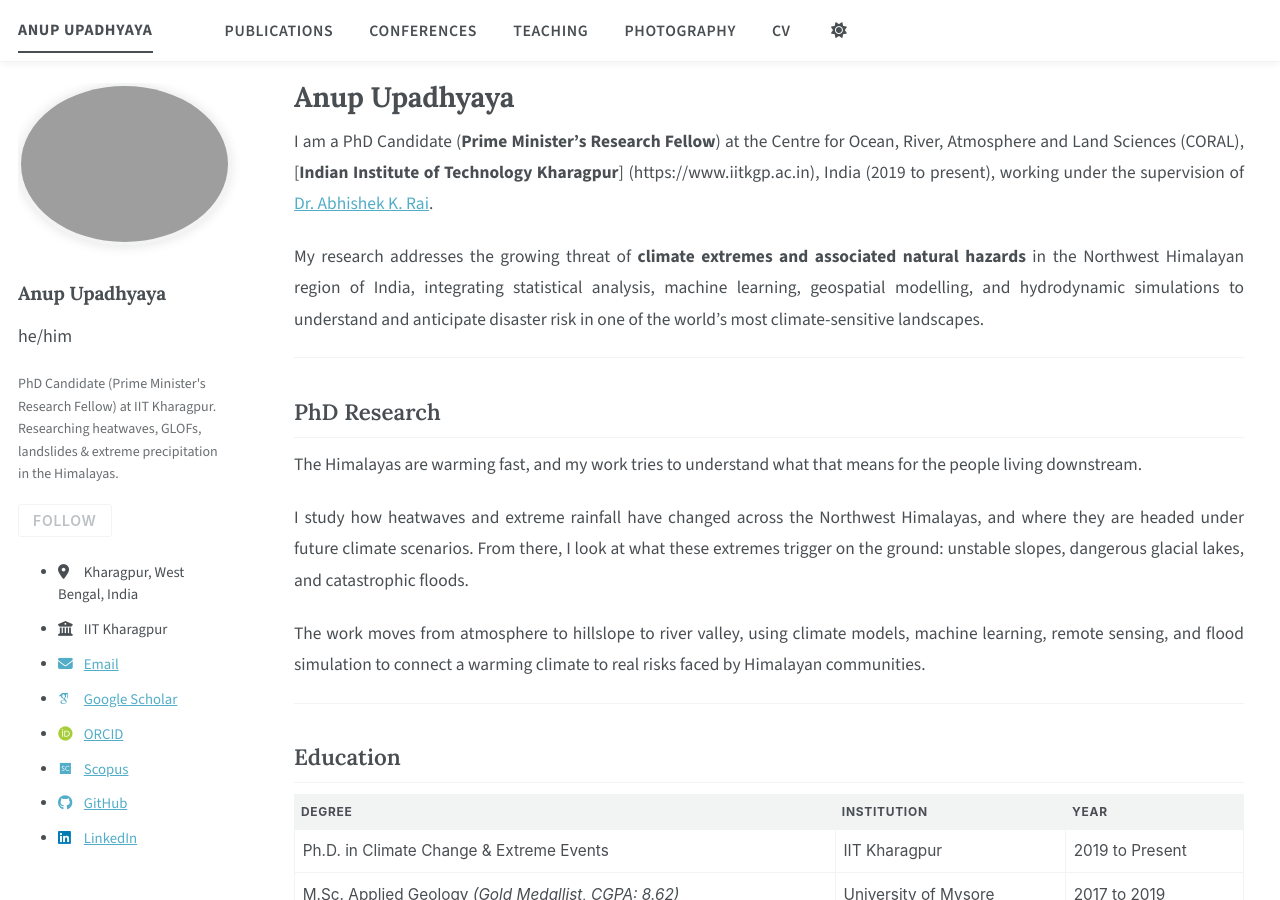
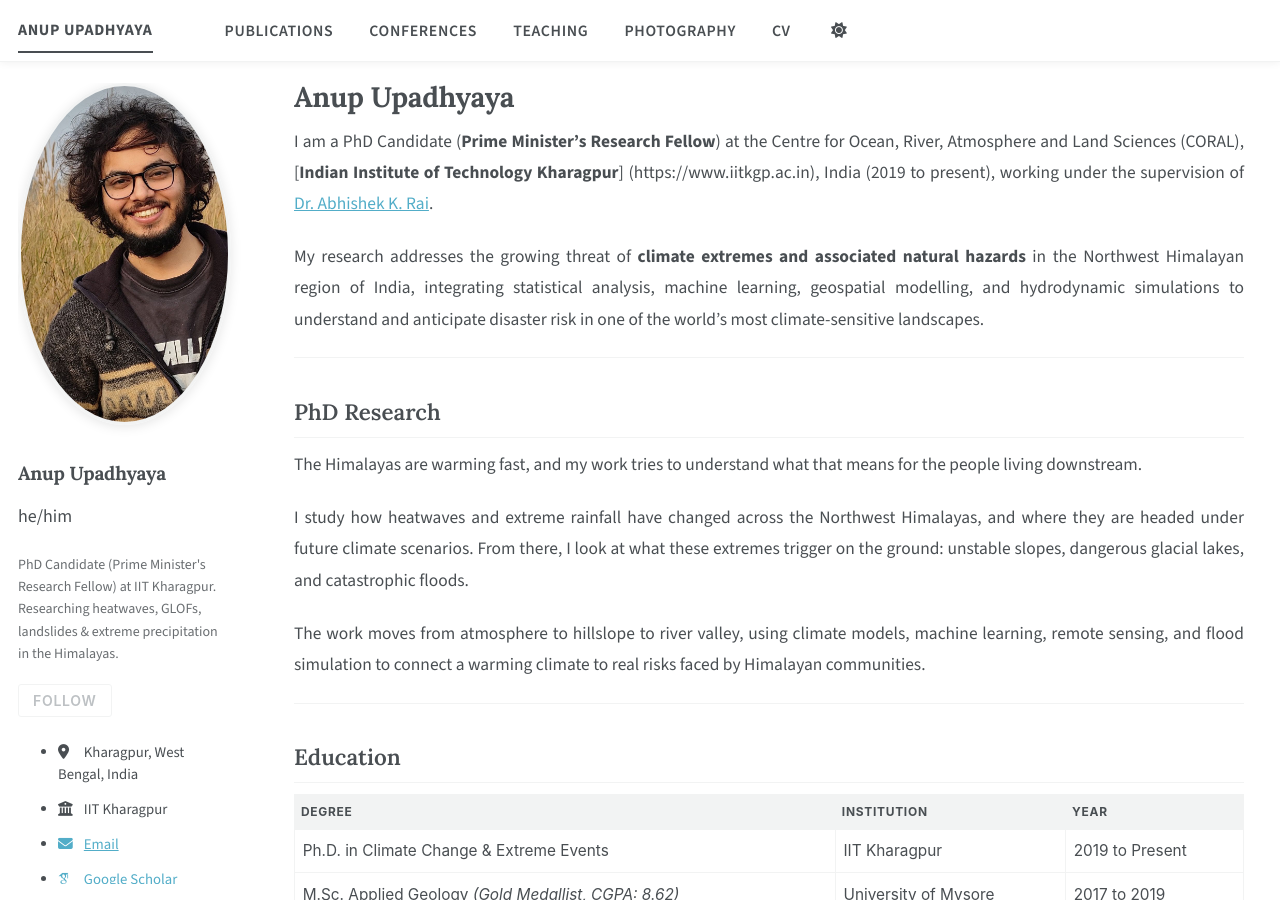
Before and after one commit to anupupadhyaya/anupupadhyaya.github.io, a Jekyll site: the page built from _pages/about.md, in a window 1280 px wide and 900 px high. Built offline with Jekyll 4.4.1, drawn with Linux system fonts in a browser that asks for light colours; some web fonts are replaced; a script bundle is joined from its source files by our own code; library files that are not in the unit come from our copies.

Commit message:
Update _config.yml

```diff
--- a/_config.yml
+++ b/_config.yml
@@ -11,7 +11,7 @@ repository               : "anupupadhyaya/anupupadhyaya.github.io"
 
 # Site Author
 author:
-  avatar           : "profile.png"
+  avatar           : "profile.jpeg"
   name             : "Anup Upadhyaya"
   pronouns         : "he/him"
   bio              : "PhD Candidate (Prime Minister's Research Fellow) at IIT Kharagpur. Researching heatwaves, GLOFs, landslides & extreme precipitation in the Himalayas."
```
